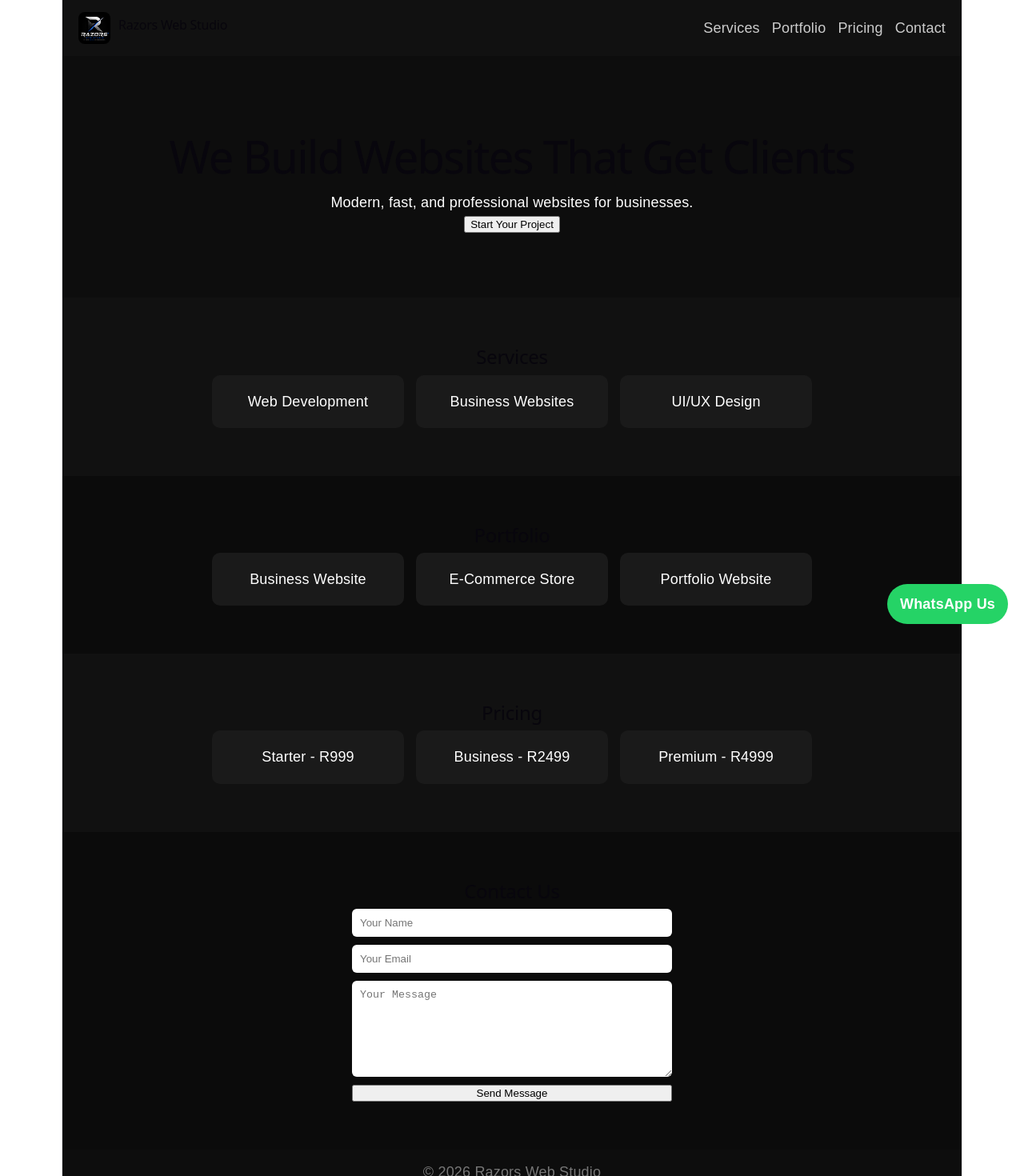
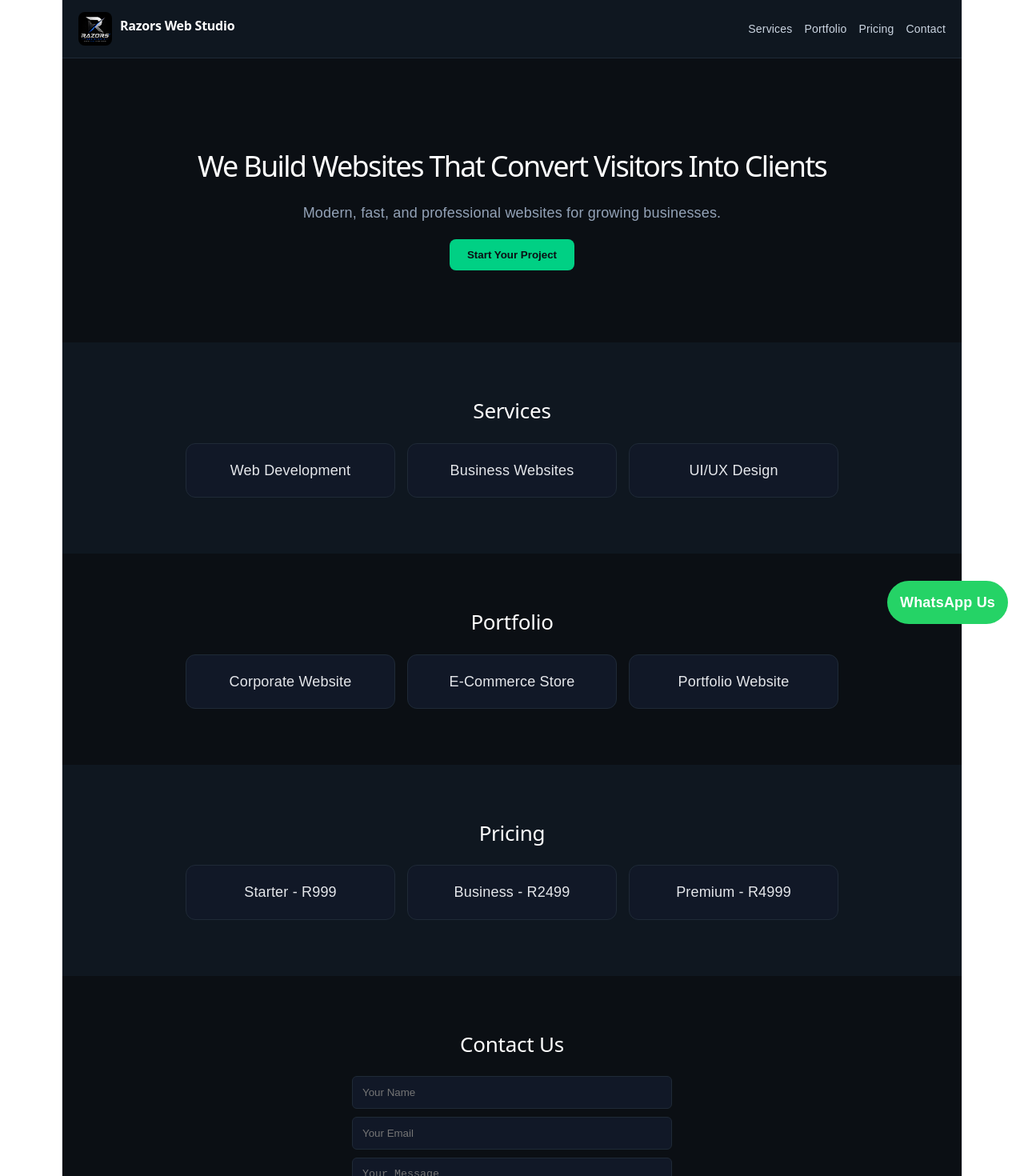
Before and after one commit to dzvcw9xgmx-maker/razors-web-studio, a React (Vite) app: page / in a window 1280 px wide. Shown: the top 1470 px of the page at 80% size. Built offline with nearby package versions, Linux system fonts and the light colour scheme.

Commit message:
premium UI update

```diff
--- a/src/App.jsx
+++ b/src/App.jsx
@@ -23,13 +23,8 @@ function App() {
       {/* NAVBAR */}
       <nav style={styles.nav}>
         <div style={styles.brand}>
-          <img
-            src="/logo.png"
-            alt="Razors Logo"
-            style={styles.logo}
-          />
-
-          <h2 style={styles.title}>Razors Web Studio</h2>
+          <img src="/logo.png" alt="Logo" style={styles.logo} />
+          <h2 style={styles.logoText}>Razors Web Studio</h2>
         </div>
 
         <div style={styles.links}>
@@ -42,14 +37,16 @@ function App() {
 
       {/* HERO */}
       <section style={styles.hero}>
-        <h1>We Build Websites That Get Clients</h1>
-        <p>Modern, fast, and professional websites for businesses.</p>
+        <h1 style={styles.heroTitle}>We Build Websites That Convert Visitors Into Clients</h1>
+        <p style={styles.heroText}>
+          Modern, fast, and professional websites for growing businesses.
+        </p>
         <button style={styles.button}>Start Your Project</button>
       </section>
 
       {/* SERVICES */}
       <section id="services" style={styles.section}>
-        <h2>Services</h2>
+        <h2 style={styles.sectionTitle}>Services</h2>
 
         <div style={styles.grid}>
           <div style={styles.card}>Web Development</div>
@@ -60,10 +57,10 @@ function App() {
 
       {/* PORTFOLIO */}
       <section id="work" style={styles.sectionDark}>
-        <h2>Portfolio</h2>
+        <h2 style={styles.sectionTitle}>Portfolio</h2>
 
         <div style={styles.grid}>
-          <div style={styles.card}>Business Website</div>
+          <div style={styles.card}>Corporate Website</div>
           <div style={styles.card}>E-Commerce Store</div>
           <div style={styles.card}>Portfolio Website</div>
         </div>
@@ -71,7 +68,7 @@ function App() {
 
       {/* PRICING */}
       <section id="pricing" style={styles.section}>
-        <h2>Pricing</h2>
+        <h2 style={styles.sectionTitle}>Pricing</h2>
 
         <div style={styles.grid}>
           <div style={styles.card}>Starter - R999</div>
@@ -82,7 +79,7 @@ function App() {
 
       {/* CONTACT */}
       <section id="contact" style={styles.sectionDark}>
-        <h2>Contact Us</h2>
+        <h2 style={styles.sectionTitle}>Contact Us</h2>
 
         <form onSubmit={handleSubmit} style={styles.form}>
           <input
@@ -120,7 +117,7 @@ function App() {
 
       {/* WHATSAPP BUTTON */}
       <a
-        href="https://wa.me/0822027000"
+        href="https://wa.me/27YOURNUMBER"
         target="_blank"
         style={styles.whatsapp}
       >
@@ -131,13 +128,13 @@ function App() {
   );
 }
 
-/* ===== STYLES ===== */
+/* ===== MODERN COLOUR SYSTEM ===== */
 const styles = {
+
   page: {
     fontFamily: "Arial",
-    background: "#0d0d0d",
-    color: "white",
-    minHeight: "100vh"
+    background: "#0b0f14",
+    color: "#ffffff"
   },
 
   nav: {
@@ -145,11 +142,11 @@ const styles = {
     justifyContent: "space-between",
     alignItems: "center",
     padding: "15px 20px",
-    background: "#111",
+    background: "#0f1720",
     position: "sticky",
     top: 0,
     zIndex: 1000,
-    flexWrap: "wrap"
+    borderBottom: "1px solid #1f2a37"
   },
 
   brand: {
@@ -159,14 +156,16 @@ const styles = {
   },
 
   logo: {
-    width: "40px",
-    height: "40px",
-    objectFit: "cover",
-    borderRadius: "8px"
+    width: "42px",
+    height: "42px",
+    borderRadius: "8px",
+    objectFit: "cover"
   },
 
-  title: {
-    fontSize: "16px"
+  logoText: {
+    fontSize: "16px",
+    color: "#ffffff",
+    fontWeight: "bold"
   },
 
   links: {
@@ -176,39 +175,69 @@ const styles = {
   },
 
   link: {
-    color: "#ccc",
-    textDecoration: "none"
+    color: "#cbd5e1",
+    textDecoration: "none",
+    fontSize: "14px"
   },
 
   hero: {
     textAlign: "center",
-    padding: "80px 20px"
+    padding: "90px 20px"
+  },
+
+  heroTitle: {
+    fontSize: "36px",
+    color: "#ffffff"
+  },
+
+  heroText: {
+    color: "#94a3b8",
+    marginTop: "10px"
+  },
+
+  button: {
+    marginTop: "20px",
+    padding: "12px 22px",
+    background: "#00d084",
+    color: "#0b0f14",
+    border: "none",
+    borderRadius: "8px",
+    cursor: "pointer",
+    fontWeight: "bold"
   },
 
   section: {
-    padding: "60px 20px",
+    padding: "70px 20px",
     textAlign: "center",
-    background: "#111"
+    background: "#0f1720"
   },
 
   sectionDark: {
-    padding: "60px 20px",
+    padding: "70px 20px",
     textAlign: "center",
-    background: "#0b0b0b"
+    background: "#0b0f14"
+  },
+
+  sectionTitle: {
+    fontSize: "26px",
+    color: "#ffffff",
+    marginBottom: "25px"
   },
 
   grid: {
     display: "flex",
+    justifyContent: "center",
     gap: "15px",
-    justifyContent: "center",
     flexWrap: "wrap"
   },
 
   card: {
-    background: "#1a1a1a",
+    width: "220px",
     padding: "20px",
-    borderRadius: "10px",
-    width: "200px"
+    background: "#111827",
+    border: "1px solid #1f2a37",
+    borderRadius: "12px",
+    color: "#e5e7eb"
   },
 
   form: {
@@ -220,22 +249,27 @@ const styles = {
   },
 
   input: {
-    padding: "10px",
+    padding: "12px",
     borderRadius: "6px",
-    border: "none"
+    border: "1px solid #1f2a37",
+    background: "#111827",
+    color: "#fff"
   },
 
   textarea: {
-    padding: "10px",
+    padding: "12px",
     borderRadius: "6px",
-    border: "none",
+    border: "1px solid #1f2a37",
+    background: "#111827",
+    color: "#fff",
     height: "100px"
   },
 
   footer: {
     textAlign: "center",
-    padding: "15px",
-    color: "#777"
+    padding: "20px",
+    color: "#64748b",
+    borderTop: "1px solid #1f2a37"
   },
 
   whatsapp: {
@@ -243,8 +277,8 @@ const styles = {
     bottom: "20px",
     right: "20px",
     background: "#25D366",
-    color: "white",
-    padding: "12px 16px",
+    color: "#fff",
+    padding: "14px 16px",
     borderRadius: "50px",
     textDecoration: "none",
     fontWeight: "bold",
```
